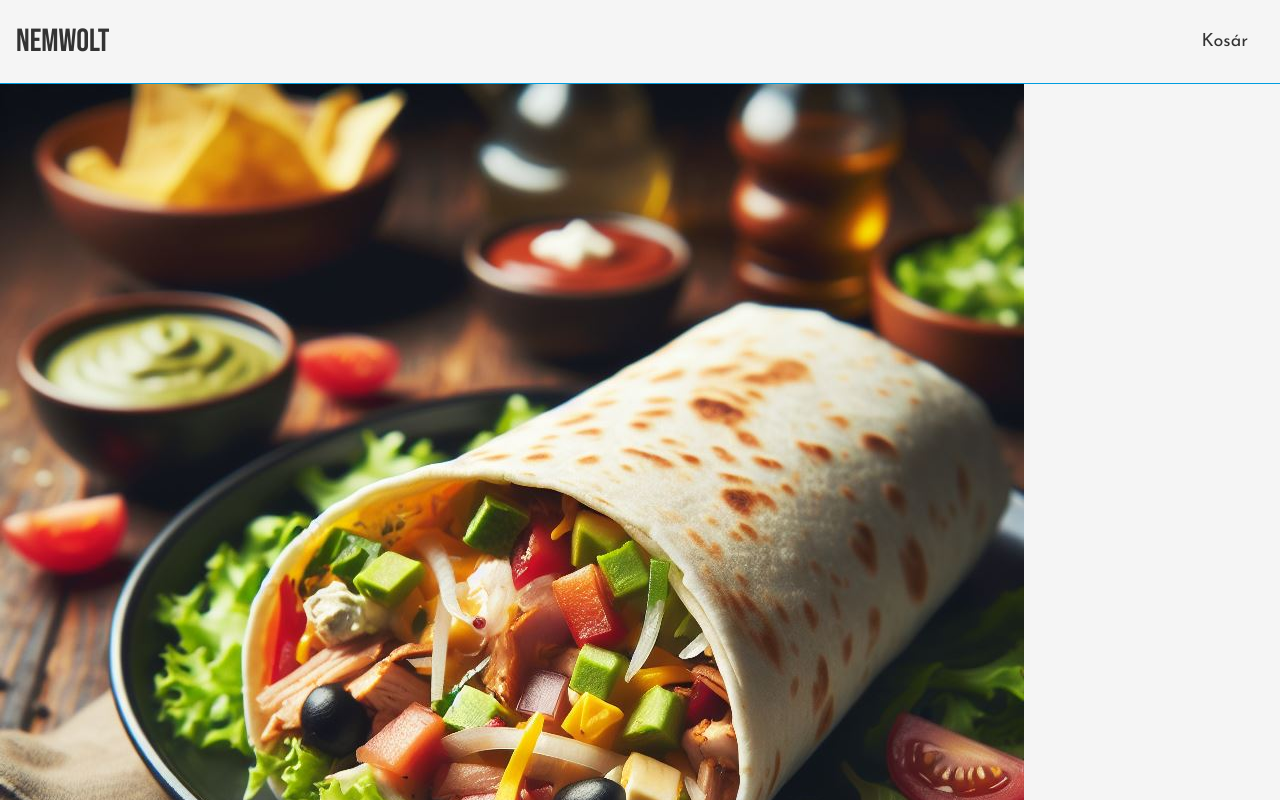
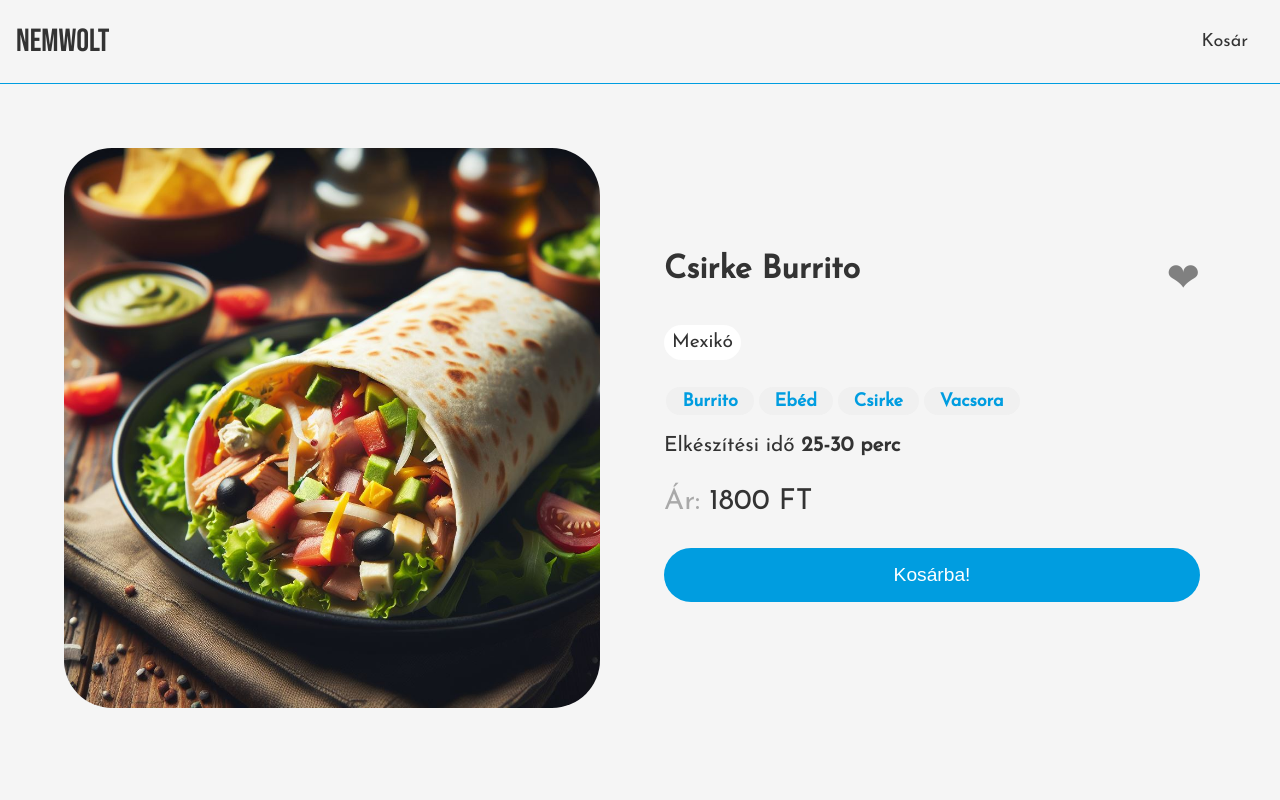
Before and after one commit to DeeAyDan/web_keret_nemWolt, an Angular app: page /food/1 in a window 1280 px wide. Shown: the top 800 px of the page. Built offline with nearby package versions, Linux system fonts and the light colour scheme.

Commit message:
Update food page styling and add tags component

```diff
--- a/src/app/pages/food-page/food-page.component.html
+++ b/src/app/pages/food-page/food-page.component.html
@@ -17,7 +17,7 @@
     </div>
 
     <div class="tags">
-        <app-tags [foodPageTags]="food.tag"></app-tags>
+        <app-tags [foodPageTags]="food.tag" justifyContent="start"></app-tags>
     </div>
 
     <div class="cook-time">
--- a/src/app/pages/food-page/food-page.component.scss
+++ b/src/app/pages/food-page/food-page.component.scss
@@ -0,0 +1,109 @@
+@import url('https://fonts.googleapis.com/css2?family=Bebas+Neue&display=swap');
+@import url('https://fonts.googleapis.com/css2?family=Josefin+Sans&display=swap');
+
+$titleFont: 'Bebas Neue', cursive;
+$font: 'Josefin Sans', sans-serif;
+
+$primaryColor: #009de0;
+$secondaryColor: #f5f5f5;
+$textColor: #333;
+
+.container{
+    display: flex;
+    justify-content: center;
+    align-items: center;
+    flex-wrap: wrap;
+    margin: 3rem;
+}
+
+.container > *{
+    min-width: 25rem;
+    max-width: 40rem;
+}
+
+img{
+    border-radius: 3rem;
+    flex:1 0;
+    object-fit: cover;
+    height: 35rem;
+    margin: 1rem;
+}
+
+.details{
+    width: 100%;
+    display: flex;
+    flex-direction: column;
+    flex:1 0;
+    border-radius: 3rem;
+    padding: 2rem;
+    color: $textColor;
+    margin-left: 1rem;
+}
+
+.details .header{
+    display: flex;
+    justify-content: space-between;
+}
+
+.details .name{
+    font-size: 2rem;
+    font-weight: bold;
+}
+
+.details .favorite{
+    color: $primaryColor;
+    font-size: 2.5rem;
+}
+
+.details .favorite.not{
+    color: gray;
+}
+
+.details .origins{
+    display: flex;
+    flex-wrap: wrap;
+    margin: 1rem 0;
+}
+
+.details .origins > span{
+    padding: 0.5rem;
+    font-size: 1.2rem;
+    margin: .5rem .5rem .5rem 0;
+    border-radius: 2rem;
+    background-color: white;
+}
+
+.details .cook-time{
+    margin-top: 1rem;
+}
+
+.details .cook-time span{
+    padding: .6rem 2rem .6rem 0;
+    border-radius: 10rem;
+    font-size: 1.3rem;
+}
+
+.details .price{
+    font-size: 1.8rem;
+    margin: 2rem 2rem 2rem 0;
+}
+
+.details .price::before{
+    content: "Ár: ";
+    color: darkgrey;
+}
+
+.details button{
+    color: white;
+    background: $primaryColor;
+    border: none;
+    font-size: 1.2rem;
+    padding: 1rem;
+    border-radius: 10rem;
+    outline: none;
+}
+
+.details button:hover{
+    opacity: .9;
+    cursor: pointer;
+}
--- a/src/app/pages/main-page/main-page.component.scss
+++ b/src/app/pages/main-page/main-page.component.scss
@@ -44,7 +44,7 @@
     top: 0.5rem;
     right: 1rem;
     font-size: 2rem;
-    color:red
+    color: $primaryColor;
 }
 
 .favorite.not{
--- a/src/app/shared/tags/tags.component.html
+++ b/src/app/shared/tags/tags.component.html
@@ -1,9 +1,9 @@
-<div *ngIf="tags">
+<div *ngIf="tags" [style.justifyContent] = "justifyContent">
     <a *ngFor="let tag of tags" href="/tag/{{tag.name}}">
         {{tag.name}} ({{tag.count}})
     </a>
 </div>
-<div *ngIf="foodPageTags">
+<div *ngIf="foodPageTags" [style.justifyContent] = "justifyContent">
     <a *ngFor="let tagName of foodPageTags" href="/tag/{{tagName}}">
         {{tagName}}
     </a>
--- a/src/app/shared/tags/tags.component.scss
+++ b/src/app/shared/tags/tags.component.scss
@@ -5,7 +5,6 @@
 div{
     display: flex;
     flex-wrap: wrap;
-    justify-content: center;
 }
 
 div a{
--- a/src/app/shared/tags/tags.component.ts
+++ b/src/app/shared/tags/tags.component.ts
@@ -14,6 +14,10 @@
 
   @Input()
   foodPageTags?:string[]
+
+  @Input()
+  justifyContent:string = 'center';
+
   tags?: Tag[];
 
   constructor(private foodService:FoodService) { }
```
